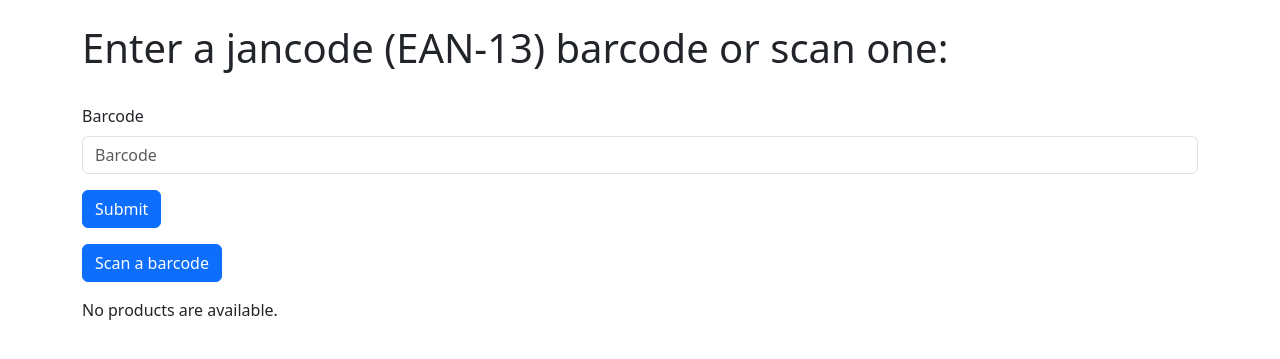
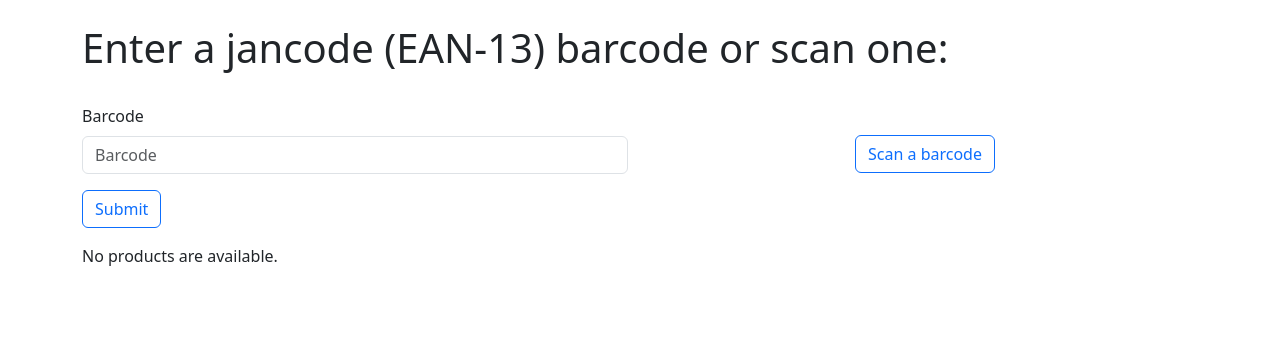
Before and after one commit to 2tonepantone/jancodescanner, a Django app: page /products/ in a window 1280 px wide. Shown: the top 359 px of the page. Run offline with Django 3.2, Linux system fonts and the light colour scheme; data that the repository does not hold is empty; some libraries are stand-ins or nearby versions.

Commit message:
add better form styling

```diff
--- a/products/templates/products/index.html
+++ b/products/templates/products/index.html
@@ -7,17 +7,17 @@
 
 <div class="container">
   <h1 class="pt-4">Enter a jancode (EAN-13) barcode or scan one:</h1>
-  <form method="post" class="pt-4" action="/products/add/">
-    {% csrf_token %}
-    {% bootstrap_form form %}
-    {% buttons %}
-      <input type="submit" class='btn btn-primary' value="Submit">
-    {% endbuttons %}
-  </form>
-  <form method="post" action="/products/scan/">
-    {% csrf_token %}
-    <input name="scanner" class='btn btn-primary' type="submit" value='Scan a barcode'>
-  </form>
+  <div class="row">
+    <form method="post" class="form-inline col-6 pt-4" action="/products/add/">
+      {% csrf_token %}
+      {% bootstrap_form form %}
+        <input type="submit" class='btn btn-outline-primary' value="Submit">
+    </form>
+    <form method="post" class="col-6 text-center align-self-center" action="/products/scan/">
+      {% csrf_token %}
+      <input name="scanner" class='btn btn-outline-primary' type="submit" value='Scan a barcode'>
+    </form>
+  </div>
   <div class="row">
   {% if products %}
     <h2 class='my-4'>Check out the most recently added products:</h2>
```
